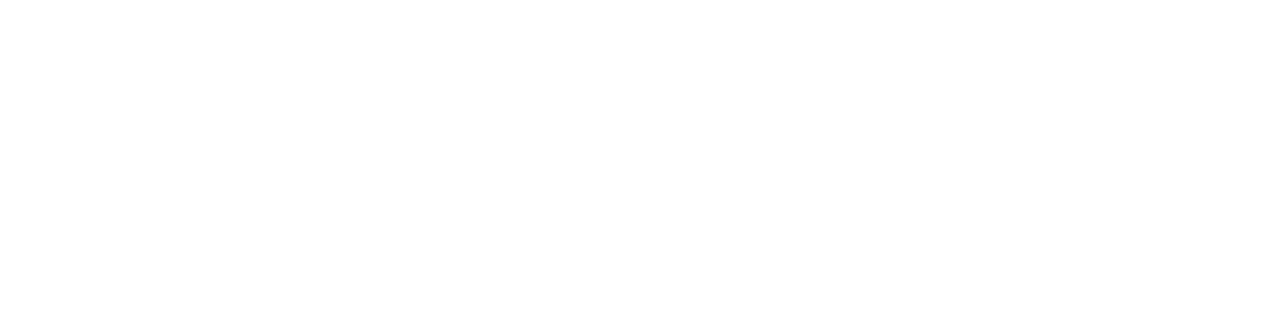
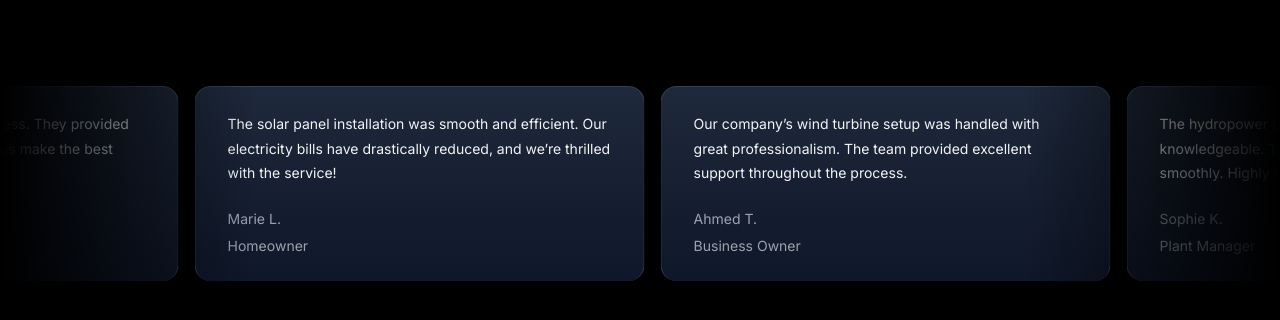
Before and after one commit to Dmambo/koulibaly, a Next.js app: page / in a window 1280 px wide. Shown: the part 5038-5358 px from the top of the page. Before the commit the page ends 4982 px from the top, so only its background shows below. Built offline with nearby package versions, Linux system fonts and the light colour scheme.

Commit message:
Added the testimonial section

```diff
--- a/app/page.tsx
+++ b/app/page.tsx
@@ -2,6 +2,7 @@
 import FourtSection from '@/components/fourthsection/page';
 import {Slider} from '@/components/hero/slider'
 import SecondSection from '@/components/secondsection/page';
+import { Testimony } from '@/components/testimonial';
 import ThirdSection from '@/components/thirdsection/page';
 
 export default function Home() {
@@ -12,6 +13,7 @@
      <SecondSection />
      <ThirdSection />
      <FourtSection />
+     <Testimony />
     </div>
   );
 }
--- /dev/null
+++ b/components/testimonial.tsx
@@ -0,0 +1,47 @@
+"use client";
+
+import React, { useEffect, useState } from "react";
+import { InfiniteMovingCards } from "./ui/infinite-moving-cards";
+
+export function Testimony() {
+  return (
+    <div className="h-[30rem]  flex flex-col antialiased bg-black dark:bg-black dark:bg-grid-white/[0.05] items-center justify-center relative overflow-hidden">
+        {/* <div className=" text-green-500 text-3xl py-7">
+            Testimonials
+        </div> */}
+      <InfiniteMovingCards
+        items={testimonials}
+        direction="right"
+        speed="slow"
+      />
+    </div>
+  );
+}
+
+const testimonials = [
+    {
+      name: "Marie L.",
+      quote: "The solar panel installation was smooth and efficient. Our electricity bills have drastically reduced, and we’re thrilled with the service!",
+      title: "Homeowner",
+    },
+    {
+      name: "Ahmed T.",
+      quote: "Our company’s wind turbine setup was handled with great professionalism. The team provided excellent support throughout the process.",
+      title: "Business Owner",
+    },
+    {
+      name: "Sophie K.",
+      quote: "The hydropower plant maintenance team was incredibly knowledgeable. They ensured everything was running smoothly. Highly recommend!",
+      title: "Plant Manager",
+    },
+    {
+      name: "Jean M.",
+      quote: "Amazing service! The team’s expertise in renewable energy is unmatched. We’re seeing significant savings and a positive environmental impact.",
+      title: "CEO, GreenTech Corp",
+    },
+    {
+      name: "Laura R.",
+      quote: "The consultation process was seamless. They provided clear, actionable advice that helped us make the best decisions for our project.",
+      title: "Project Coordinator",
+    },
+  ];
--- a/tailwind.config.ts
+++ b/tailwind.config.ts
@@ -1,4 +1,7 @@
 import type { Config } from "tailwindcss"
+const {
+  default: flattenColorPalette,
+} = require("tailwindcss/lib/util/flattenColorPalette");
 
 const config = {
   darkMode: ["class"],
@@ -67,14 +70,37 @@
           from: { height: "var(--radix-accordion-content-height)" },
           to: { height: "0" },
         },
+        scroll: {
+          to: {
+            transform: "translate(calc(-50% - 0.5rem))",
+          },
+        },
       },
       animation: {
         "accordion-down": "accordion-down 0.2s ease-out",
         "accordion-up": "accordion-up 0.2s ease-out",
+        scroll:
+          "scroll var(--animation-duration, 40s) var(--animation-direction, forwards) linear infinite",
       },
     },
   },
-  plugins: [require("tailwindcss-animate")],
+  plugins: [
+    require("tailwindcss-animate"),
+    addVariablesForColors,
+  ],
 } satisfies Config
 
+
+
 export default config
+
+function addVariablesForColors({ addBase, theme }: any) {
+  let allColors = flattenColorPalette(theme("colors"));
+  let newVars = Object.fromEntries(
+    Object.entries(allColors).map(([key, val]) => [`--${key}`, val])
+  );
+
+  addBase({
+    ":root": newVars,
+  });
+}
```
